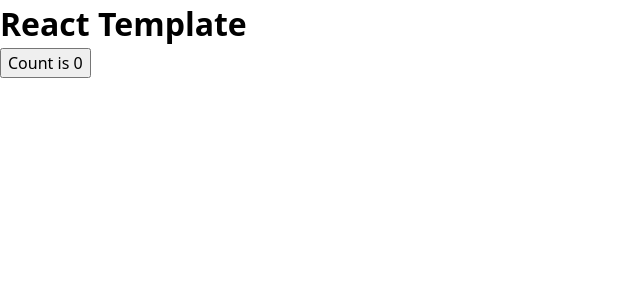
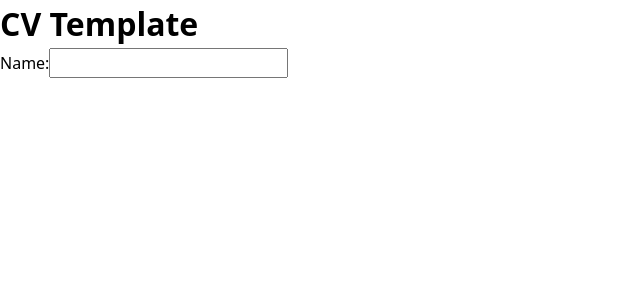
Before and after one commit to MarcusW9/cv-application, a React (Vite) app: page / in a window 1280 px wide. Shown: the top 300 px of the page, without its empty margins (0-640 px from the left). Built offline with nearby package versions, Linux system fonts and the light colour scheme.

Commit message:
Add GeneralInfo component and render it in App

```diff
--- a/src/App.jsx
+++ b/src/App.jsx
@@ -1,14 +1,12 @@
 import { useState } from 'react'
+import GeneralInfo from './components/GeneralInfo'
 
 function App() {
-  const [count, setCount] = useState(0)
 
   return (
     <main>
-      <h1>React Template</h1>
-      <button type="button" onClick={() => setCount((c) => c + 1)}>
-        Count is {count}
-      </button>
+      <h1>CV Template</h1>
+      <GeneralInfo/>
     </main>
   )
 }
--- /dev/null
+++ b/src/components/GeneralInfo.jsx
@@ -0,0 +1,14 @@
+// A section to add general information like name, email and phone number.
+
+export default function GeneralInfo() {
+
+
+
+    return (
+        <section>
+            <label>Name:
+                <input type="text"/>
+            </label>
+        </section>
+    )
+}
```
